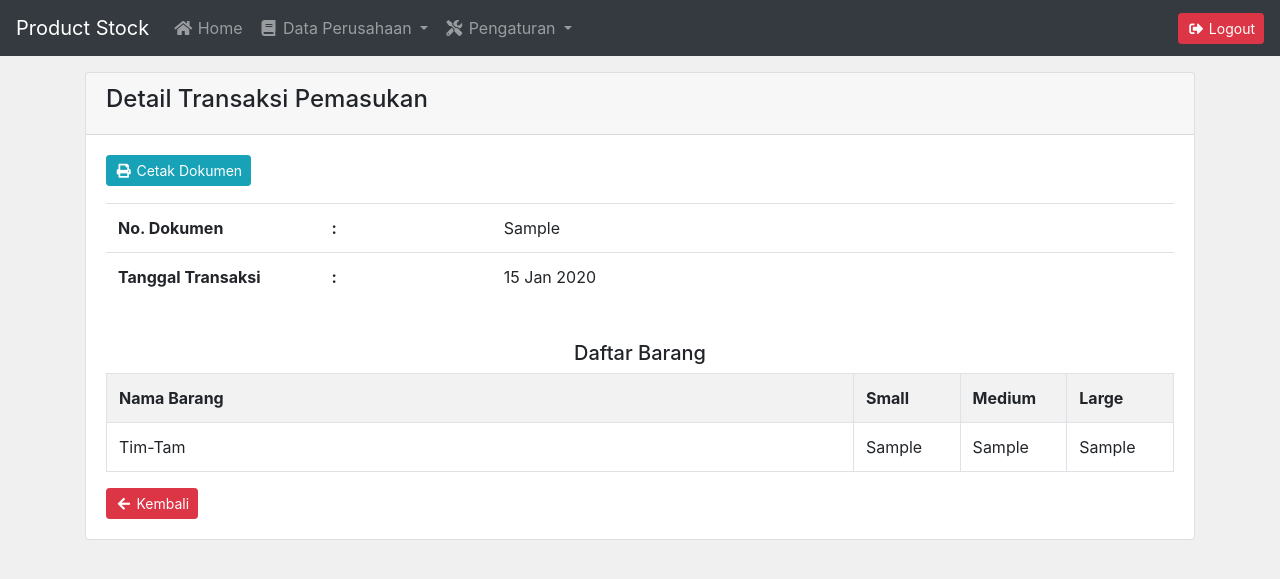
After one commit to joedave13/product-stock, a PHP site: page /admin/pemasukan_detail.php?id=1 in a window 1280 px wide. The commit adds this page. Shown: the top 579 px of the page. Run offline with PHP 8.4, Linux system fonts and the light colour scheme; a user stored in the database is signed in; data comes from the database, SQL or seed files in the repository; tables that the repository leaves empty or names only in its code hold one stand-in row (values such as "Sample post").

Commit message:
Tambah Detail Transaksi Pemasukan

```diff
--- a/admin/pemasukan.php
+++ b/admin/pemasukan.php
@@ -64,8 +64,11 @@
                         <td><?= $d['kode_pemasukan']; ?></td>
                         <td><?= date('d M Y', strtotime($d['tanggal'])); ?></td>
                         <td>
-                            <a href="pemasukan_edit.php?id=<?= $d['id']; ?>" class="btn btn-sm btn-secondary">
+                            <a href="pemasukan_detail.php?id=<?= $d['id']; ?>" class="btn btn-sm btn-secondary">
                                 <i class="fas fa-fw fa-info"></i> Detail
+                            </a>
+                            <a href="pemasukan_edit.php?id=<?= $d['id']; ?>" class="btn btn-sm btn-info">
+                                <i class="fas fa-fw fa-pencil-alt"></i> Edit
                             </a>
                             <a href="pemasukan_delete.php?id=<?= $d['id']; ?>" class="btn btn-sm btn-danger">
                                 <i class="fas fa-fw fa-trash"></i> Hapus
--- /dev/null
+++ b/admin/pemasukan_detail.php
@@ -0,0 +1,74 @@
+<?php include 'header.php'; ?>
+
+<div class="container mt-3">
+    <div class="card">
+        <div class="card-header">
+            <h4>Detail Transaksi Pemasukan</h4>
+        </div>
+        <div class="card-body">
+            <a href="pemasukan_cetak.php" class="btn btn-sm btn-info float-left">
+                <i class="fas fa-fw fa-print"></i> Cetak Dokumen
+            </a>
+
+            <br><br>
+
+            <?php
+                include '../koneksi.php';
+                $id = $_GET['id'];
+                $dokumen = mysqli_query($koneksi, "SELECT * FROM pemasukan WHERE id = '$id'");
+                while($d = mysqli_fetch_array($dokumen)){
+            ?>
+
+            <table class="table">
+                <tr>
+                    <th width="20%">No. Dokumen</th>
+                    <th>:</th>
+                    <td><?= $d['kode_pemasukan']; ?></td>
+                </tr>
+                <tr>
+                    <th width="20%">Tanggal Transaksi</th>
+                    <th>:</th>
+                    <td><?= date('d M Y', strtotime($d['tanggal'])); ?></td>
+                </tr>
+            </table>
+
+            <br>
+
+            <h5 class="text-center">Daftar Barang</h5>
+            <table class="table table-bordered table-striped">
+                <tr>
+                    <th width="70%">Nama Barang</th>
+                    <th width="10%">Small</th>
+                    <th width="10%">Medium</th>
+                    <th width="10%">Large</th>
+                </tr>
+
+                <?php
+                    $id_dokumen = $d['id'];
+                    $detail_barang = mysqli_query($koneksi, "SELECT p.*, b.nama_barang FROM pemasukan_detail AS p, barang AS b WHERE p.id_pemasukan = '$id' AND p.id_barang = b.id_barang");
+                    while($db = mysqli_fetch_array($detail_barang)){
+
+                ?>
+
+                <tr>
+                    <td><?= $db['nama_barang']; ?></td>
+                    <td><?= $db['small']; ?></td>
+                    <td><?= $db['medium']; ?></td>
+                    <td><?= $db['large']; ?></td>
+                </tr>
+
+                <?php } ?>
+
+            </table>
+
+            <?php } ?>
+
+            <a href="pemasukan.php" class="btn btn-sm btn-danger float-left">
+                <i class="fas fa-fw fa-arrow-left"></i> Kembali
+            </a>
+
+        </div>
+    </div>
+</div>
+
+<?php include 'footer.php'; ?>
```
